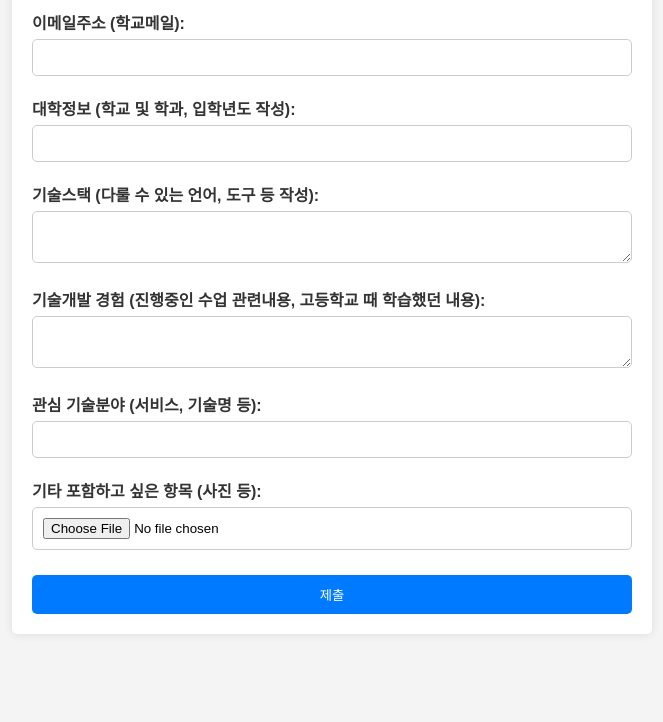
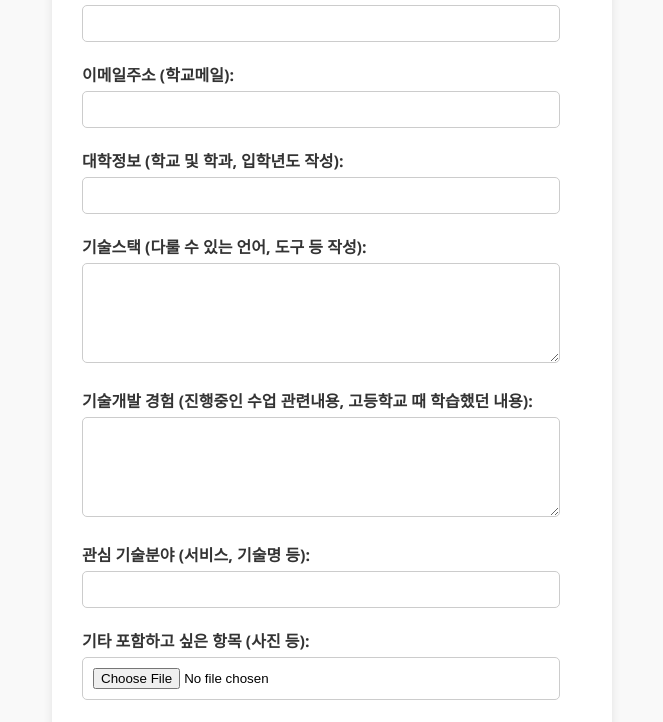
Before and after one commit to juntak861/juntak861.github.io, a plain HTML site: page index.html in a window 1280 px wide. Shown: the part 193-915 px from the top of the page, without its empty margins (308-971 px from the left). Before the commit the page ends 835 px from the top, so only its background shows below. Drawn offline with Linux system fonts and the light colour scheme.

Commit message:
Update index.html

```diff
--- a/index.html
+++ b/index.html
@@ -3,16 +3,18 @@
 <head>
 <style>
 body {
-    font-family: Arial, sans-serif;
-    background-color: #f4f4f4;
+    font-family: 'Segoe UI', Tahoma, Geneva, Verdana, sans-serif;
+    background-color: #f9f9f9;
+    margin: 0;
+    padding: 0;
 }
 
 .container {
-    max-width: 600px;
-    margin: 0 auto;
-    padding: 20px;
+    max-width: 500px;
+    margin: 50px auto;
+    padding: 30px;
     background-color: #fff;
-    border-radius: 5px;
+    border-radius: 10px;
     box-shadow: 0 0 10px rgba(0, 0, 0, 0.1);
 }
 
@@ -36,7 +38,7 @@ input[type="email"],
 textarea,
 button,
 input[type="file"] {
-    width: 100%;
+    width: calc(100% - 22px);
     padding: 10px;
     border: 1px solid #ccc;
     border-radius: 5px;
@@ -44,11 +46,19 @@ input[type="file"] {
     margin-top: 5px;
 }
 
+textarea {
+    height: 100px;
+}
+
 button {
+    width: 100%;
     background-color: #007bff;
     color: #fff;
     border: none;
     cursor: pointer;
+    padding: 12px 20px;
+    border-radius: 5px;
+    transition: background-color 0.3s ease;
 }
 
 button:hover {
```
